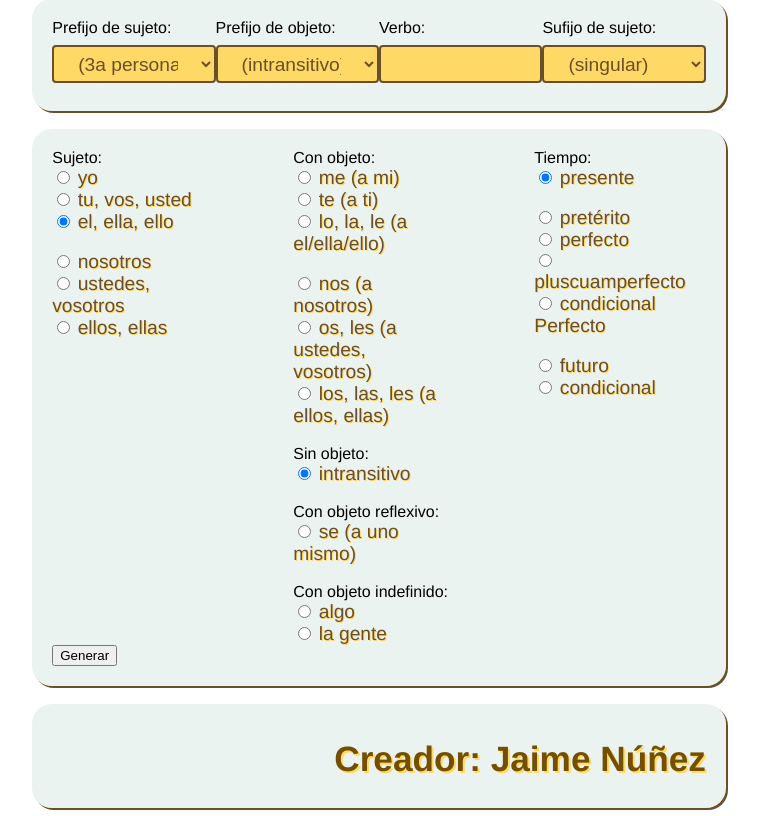
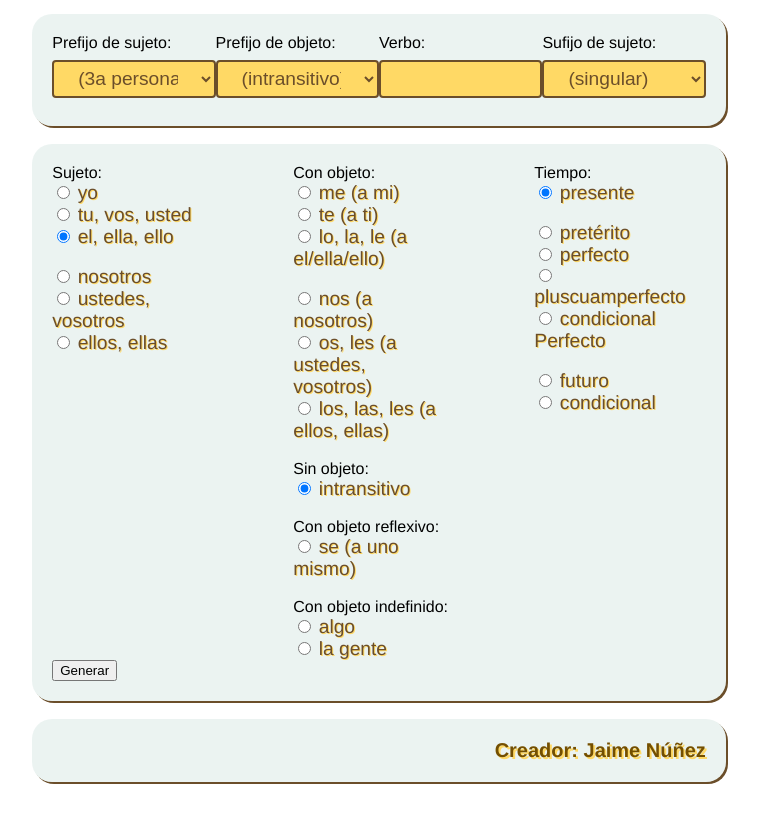
Before and after one commit to jnunezf96/nawat-conjugator, a plain HTML site: page index.html in a window 1280 px wide. Shown: the part 131-947 px from the top of the page, without its empty margins (261-1020 px from the left). After the commit the page ends 921 px from the top, so only its background shows below. Drawn offline with Linux system fonts and the light colour scheme.

Commit message:
add changes

```diff
--- a/style.css
+++ b/style.css
@@ -40,7 +40,7 @@ h1 {
 /* Form container styles */
 .form-container-word {
     width: 80%;
-    height: 4em;
+    height: 0 auto;
     margin: 0 auto;
     display: block;
     flex-wrap: wrap;
@@ -127,5 +127,8 @@ input[type="submit"]:hover {
 }
 
 .creator {
-    text-align: right;
+  font-family: 'Helvetica Neue', sans-serif;
+  margin: 0 auto;
+  text-align: right;
+  font-size: 20px;
 }
```
